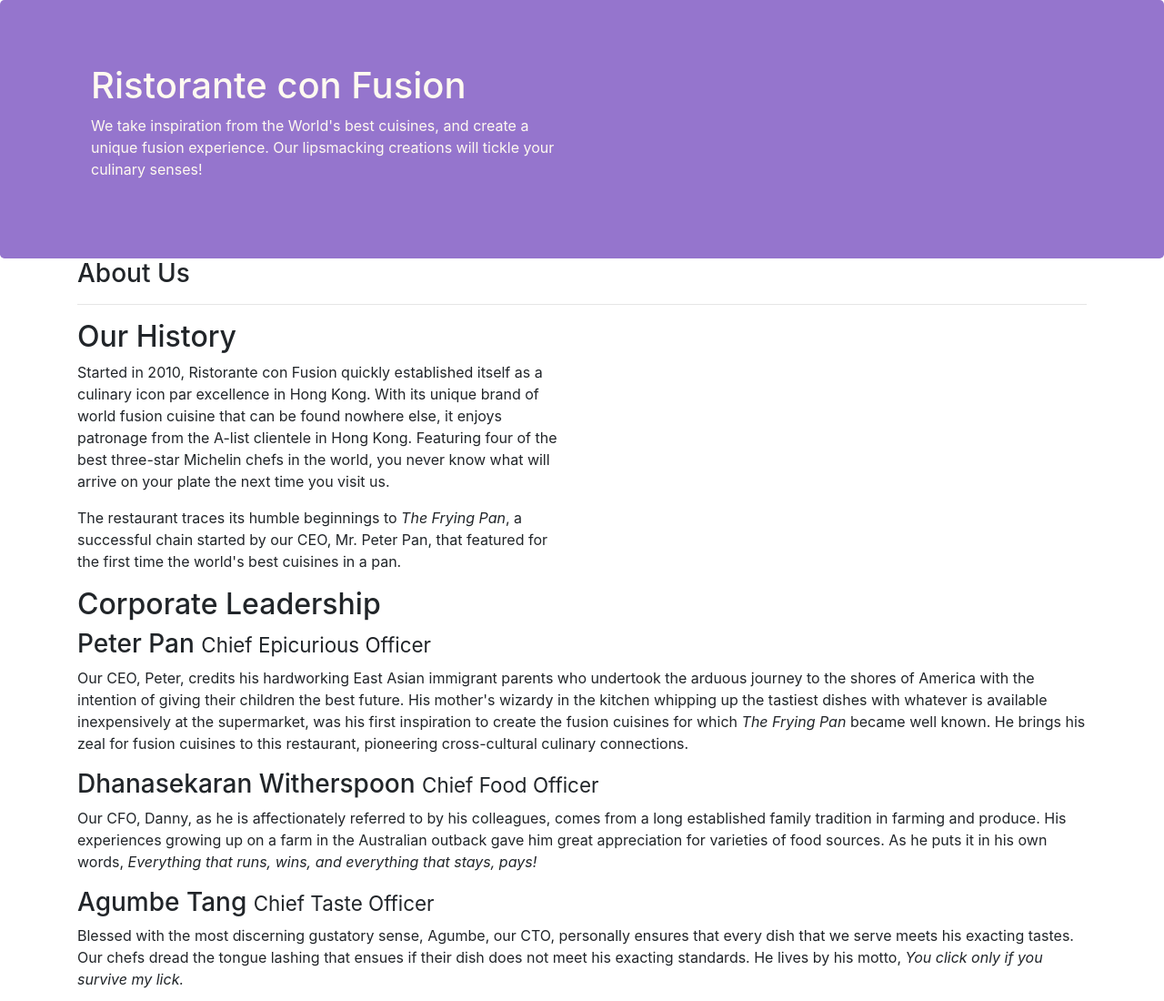
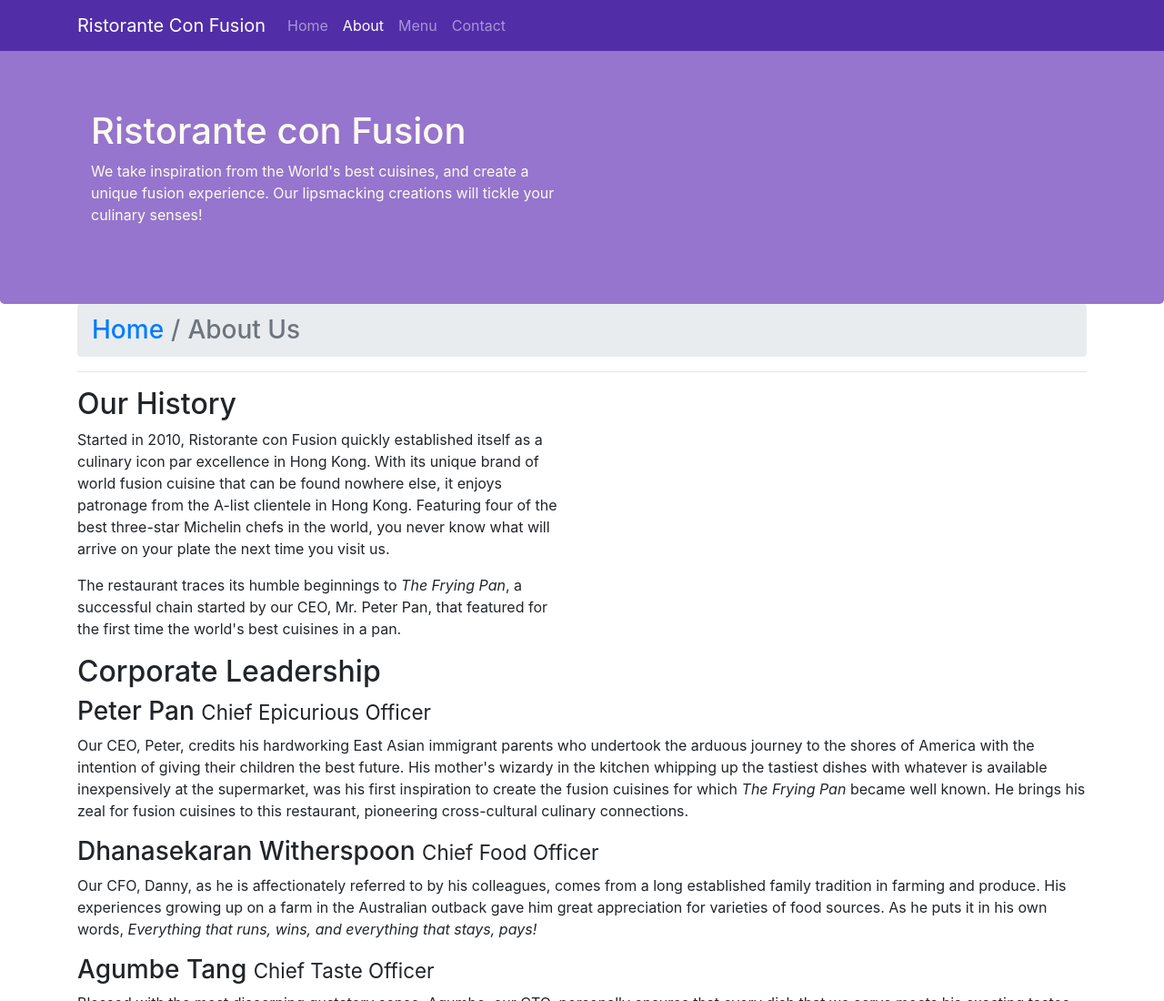
Before and after one commit to TVasileiou/Front-End-Web-UI-Frameworks-and-Tools, a website: page aboutus.html in a window 1280 px wide. Shown: the top 1100 px of the page at 91% size. Drawn offline with nearby package versions, Linux system fonts and the light colour scheme.

Commit message:
Navbar and Breadcrumbs

```diff
--- a/CSS/styles.css
+++ b/CSS/styles.css
@@ -28,3 +28,12 @@
     margin: 0px;
     color: #0f0f0f;
 }
+
+body{
+    padding:50px 0px 0px 0px;
+    z-index:0;
+}
+
+.navbar-dark {
+     background-color: #512DA8;
+}
--- a/aboutus.html
+++ b/aboutus.html
@@ -16,6 +16,23 @@
 
 <body>
 
+    <nav class="navbar navbar-dark navbar-expand-sm fixed-top">
+        <div class="container">
+            <button class="navbar-toggler" type="button" data-toggle="collapse" data-target="#Navbar">
+                <span class="navbar-toggler-icon"></span>
+            </button>
+           <a class="navbar-brand" href="./index.html">Ristorante Con Fusion</a>
+                <div class="collapse navbar-collapse" id="Navbar">
+                    <ul class="navbar-nav mr-auto">
+                        <li class="nav-item"><a class="nav-link" href="./index.html">Home</a></li>
+                        <li class="nav-item active"><a class="nav-link" href="#">About</a></li>
+                        <li class="nav-item"><a class="nav-link" href="#">Menu</a></li>
+                        <li class="nav-item"><a class="nav-link" href="#">Contact</a></li>
+                    </ul>
+                </div>
+        </div>
+    </nav>
+
     <header class="jumbotron">
         <div class="container">
             <div class="row row-header">
@@ -32,7 +49,12 @@
     <div class="container">
         <div class="row" row-content>
             <div class="col-12">
-               <h3>About Us</h3>
+               <h3>
+                <ol class="col-12 breadcrumb">
+                    <li class="breadcrumb-item"><a href="./index.html">Home</a></li>
+                    <li class="breadcrumb-item active">About Us</li>
+                </ol>
+               </h3>
                <hr>
             </div>
         </div>
```
Also changed, not shown: index.html (+17 -0 lines).
